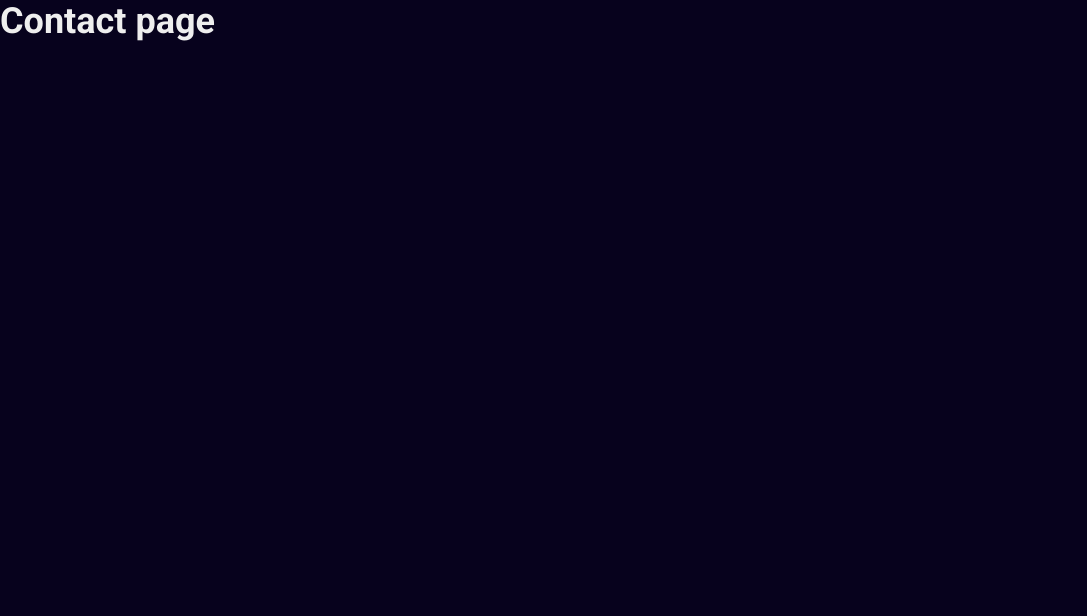
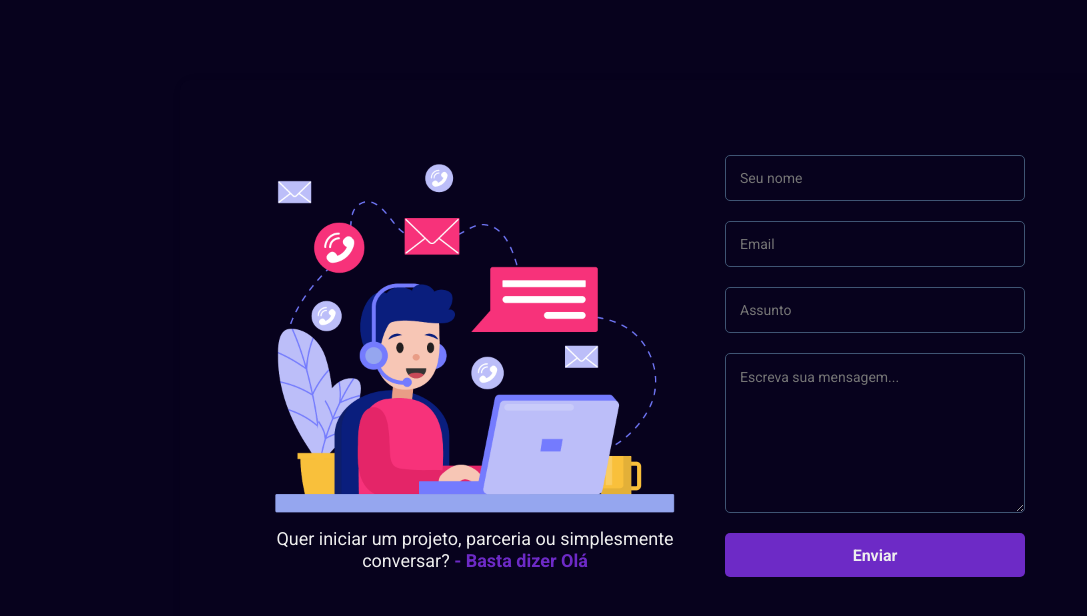
Before and after one commit to EddyPBR/eddypbr-website-old, a React (Create React App) app in the folder web/: page /contato in a window 1280 px wide. Shown: the top 616 px of the page, without its empty margins (0-1087 px from the left). Built offline with nearby package versions, Linux system fonts and the light colour scheme; the HTML template or start-up script is replaced by a standard one.

Commit message:
:package: implementing structure and styles into contact page

```diff
--- a/web/src/assets/styles/global.css
+++ b/web/src/assets/styles/global.css
@@ -39,6 +39,12 @@ button,
 textarea {
   font: 400 1.8rem "Roboto", sans-serif;
   color: var(--color-grey-light);
+}
+
+textarea:focus, input:focus, select:focus, button:focus {
+  box-shadow: 0 0 0 0;
+  border: 0 none;
+  outline: 0;
 }
 
 p {
--- a/web/src/pages/Contact/index.js
+++ b/web/src/pages/Contact/index.js
@@ -1,10 +1,81 @@
-import React from "react";
+import React, { useState } from "react";
+
+// import { FiMail } from "react-icons/fi";
 
 import "./styles.css";
 
+import contact from "../../assets/images/contact.png";
+
 const Contact = () => {
+  const [name, setName] = useState('');
+  const [email, setEmail] = useState('');
+  const [subject, setSubject] = useState('');
+  const [message, setMessage] = useState('');
+
+  function handleSendEmail(event) {
+    event.preventDefault();
+    const data = {
+      name,
+      email,
+      subject,
+      message
+    }
+    console.log(data);
+  }
+
   return(
-    <h1>Contact page</h1>
+    <div id="contact">
+      <div className="contact-box">
+        <div className="columns">
+          <div className="column">
+            <div className="image-container">
+              <img src={contact} alt="Contato" />
+            </div>
+            <span>Quer iniciar um projeto, parceria ou simplesmente conversar? <b>- Basta dizer Olá</b></span>
+          </div>
+          <div className="column">
+            <form onSubmit={handleSendEmail}>
+              <input
+                type="text"
+                id="name"
+                name="name"
+                placeholder="Seu nome"
+                value={name}
+                onChange={ event => setName(event.target.value) }
+              />
+
+              <input
+                type="email"
+                id="email"
+                name="email"
+                placeholder="Email"
+                value={email}
+                onChange={ event => setEmail(event.target.value) }
+              />
+
+              <input
+                type="text"
+                id="subject"
+                name="subject"
+                placeholder="Assunto"
+                value={subject}
+                onChange={ event => setSubject(event.target.value) }
+              />
+
+              <textarea
+                placeholder="Escreva sua mensagem..."
+                id="message"
+                name="message"
+                value={message}
+                onChange={ event => setMessage(event.target.value) }
+              />
+
+              <button className="button yellow" type="submit">Enviar</button>
+            </form>
+          </div>
+        </div>
+      </div>
+    </div>
   );
 }
 
--- a/web/src/pages/Contact/styles.css
+++ b/web/src/pages/Contact/styles.css
@@ -0,0 +1,120 @@
+#contact {
+  display: flex;
+  flex-direction: column;
+  justify-content: center;
+  align-items: center;
+}
+
+#contact .contact-box {
+  width: 90vw;
+  max-width: 92rem;
+  min-height: 56rem;
+  background: var(--color-background);
+  box-shadow: 6px 6px 12px 1px rgba(0, 0, 0, 0.25);
+  border-radius: 10px;
+  padding: 6rem;
+
+  display: flex;
+  flex-direction: column;
+  justify-content: center;
+  align-items: center;
+}
+
+#contact .contact-box .columns {
+  display: flex;
+  flex-direction: row;
+  justify-content: space-between;
+  align-items: center;
+}
+
+#contact .contact-box .column {
+  display: flex;
+  flex-direction: column;
+  justify-content: space-between;
+  align-items: center;
+}
+
+#contact .contact-box .column .image-container {
+  max-width: 40rem;
+  max-height: 36rem;
+}
+
+#contact .contact-box .column .image-container img {
+  width: 100%;
+}
+
+#contact .contact-box .column span,
+#contact .contact-box .column b {
+  font: 400 1.8rem "Roboto", sans-serif;
+}
+
+#contact .contact-box .column span {
+  margin-top: 1rem;
+  color: var(--color-grey-light);
+  text-align: center;
+  line-height: 2.2rem;
+}
+
+#contact .contact-box .column b {
+  font-weight: bold;
+  color: var(--color-purple-dark);
+}
+
+#contact .contact-box .column form {
+  max-width: 33rem;
+  width: 90vw;
+  padding: 1.5rem;
+
+  display: flex;
+  flex-direction: column;
+  justify-content: flex-start;
+  align-items: flex-start;
+}
+
+#contact .contact-box .column form input,
+#contact .contact-box .column form textarea {
+  font: 400 1.4rem "Roboto", sans-serif;
+  line-height: 2.4rem;
+  background-color: var(--color-background);
+  border: 1px solid #3f5573;
+  border-radius: 5px;
+  color: var(--color-grey);
+  width: 100%;
+  padding: 1.1rem 1.4rem;
+  margin-bottom: 2rem;
+}
+
+#contact .contact-box .column form textarea {
+  min-height: 16rem;
+}
+
+#contact .contact-box .column form input:focus,
+#contact .contact-box .column form textarea:focus {
+  border-color: var(--color-purple-dark);
+}
+
+#contact .contact-box .column form input {
+  height: 4.6rem;
+}
+
+#contact .contact-box .column form button {
+  width: 100%;
+  max-width: none;
+  color: var(--color-grey-light);
+  background-color: var(--color-purple-dark);
+  -webkit-appearance: none;
+}
+
+@media (max-width: 1170px) {
+  #contact .contact-box .columns {
+    flex-direction: column;
+  }
+
+  #contact .contact-box .column form {
+    margin-top: 3rem;
+  }
+
+  #contact .contact-box .column {
+    max-width: 45rem;
+  }
+}
```
